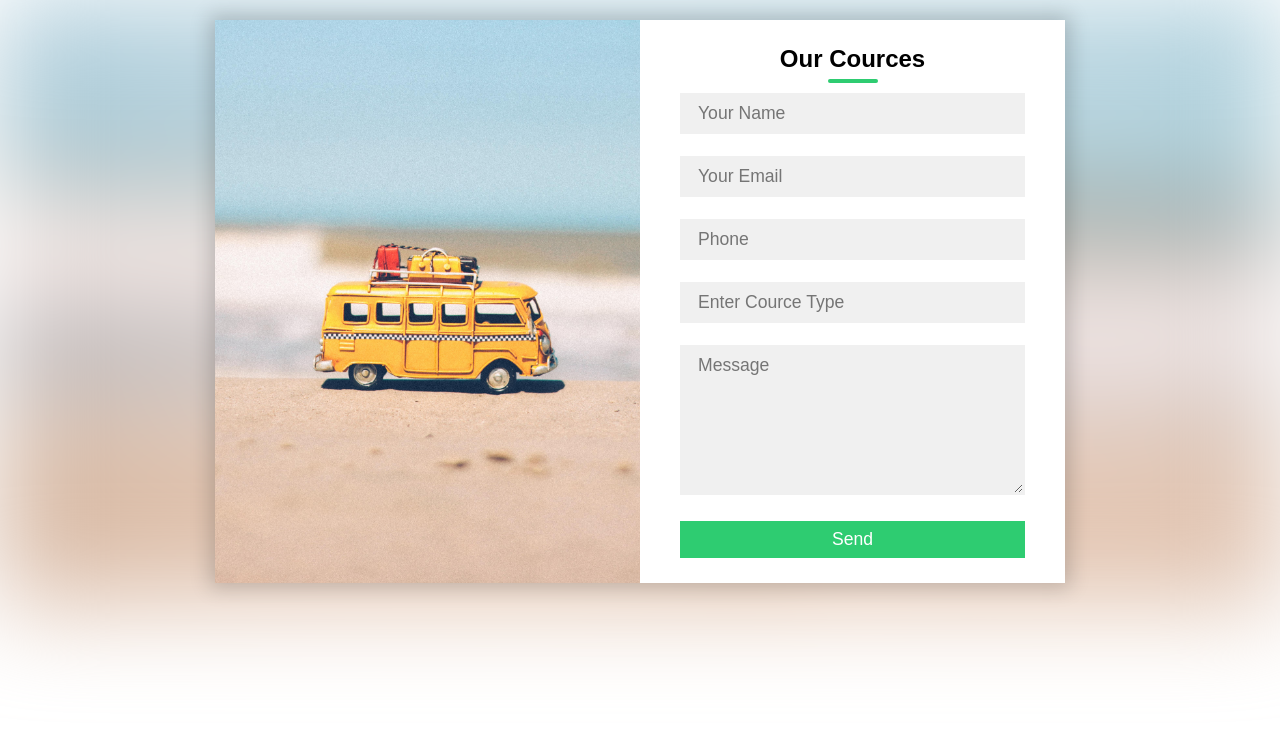
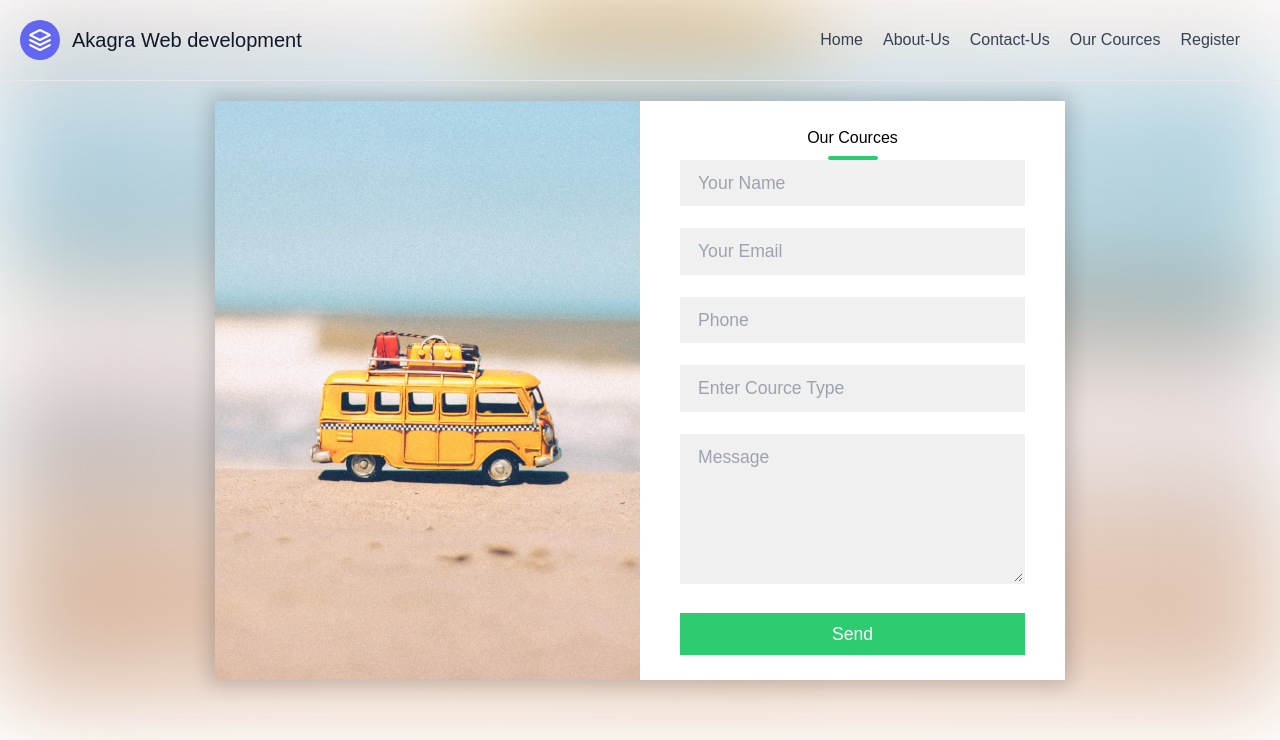
Before and after one commit to Akagra-Mish/akagramishra.github.io, a PHP site: page /forms.html in a window 1280 px wide. Shown: the top 740 px of the page. Run offline with PHP 8.4, Linux system fonts and the light colour scheme.

Commit message:
My site updated

```diff
--- a/About.html
+++ b/About.html
@@ -21,6 +21,7 @@
             <a href="About.html" class="mr-5 hover:text-gray-900">About-Us</a>
             <a href="Contact.html" class="mr-5 hover:text-gray-900">Contact-Us</a>
             <a href="cources.html" class="mr-5 hover:text-gray-900">Our Cources</a>
+            <a href="forms.html" class="mr-5 hover:text-gray-900">Register</a>
           </nav>
         </div>
       </header>
--- a/Contact.html
+++ b/Contact.html
@@ -21,6 +21,7 @@
             <a href="About.html" class="mr-5 hover:text-gray-900">About-Us</a>
             <a href="Contact.html" class="mr-5 hover:text-gray-900">Contact-Us</a>
             <a href="cources.html" class="mr-5 hover:text-gray-900">Our Cources</a>
+            <a href="forms.html" class="mr-5 hover:text-gray-900">Register</a>
           </nav>
         </div>
       </header>
--- a/cources.html
+++ b/cources.html
@@ -21,6 +21,7 @@
             <a href="About.html" class="mr-5 hover:text-gray-900">About-Us</a>
             <a href="Contact.html" class="mr-5 hover:text-gray-900">Contact-Us</a>
             <a href="cources.html" class="mr-5 hover:text-gray-900">Our Cources</a>
+            <a href="forms.html" class="mr-5 hover:text-gray-900">Register</a>
           </nav>
         </div>
       </header>
--- a/forms.html
+++ b/forms.html
@@ -5,9 +5,28 @@
     <meta name="viewport" content="width=device-width, initial-scale=1.0">
     <title>Our Cources</title>
     <link rel="stylesheet" type="text/css" href="style.css">
+    <link href="https://unpkg.com/tailwindcss@^1.0/dist/tailwind.min.css" rel="stylesheet">
     <link rel="shortcut icon" type="image/jpg" href="images/favicon.JPG">
 </head>
 <body>
+    <header class="text-gray-700 body-font">
+        <div class="container mx-auto flex flex-wrap p-5 flex-col md:flex-row items-center">
+          <a class="flex title-font font-medium items-center text-gray-900 mb-4 md:mb-0">
+            <svg xmlns="http://www.w3.org/2000/svg" fill="none" stroke="currentColor" stroke-linecap="round" stroke-linejoin="round" stroke-width="2" class="w-10 h-10 text-white p-2 bg-indigo-500 rounded-full" viewBox="0 0 24 24">
+              <path d="M12 2L2 7l10 5 10-5-10-5zM2 17l10 5 10-5M2 12l10 5 10-5"></path>
+            </svg>
+            <span class="ml-3 text-xl">Akagra Web development</span>
+          </a>
+          <nav class="md:ml-auto flex flex-wrap items-center text-base justify-center">
+            <a href="index.html" class="mr-5 hover:text-gray-900">Home</a>
+            <a href="About.html" class="mr-5 hover:text-gray-900">About-Us</a>
+            <a href="Contact.html" class="mr-5 hover:text-gray-900">Contact-Us</a>
+            <a href="cources.html" class="mr-5 hover:text-gray-900">Our Cources</a>
+            <a href="forms.html" class="mr-5 hover:text-gray-900">Register</a>
+          </nav>
+        </div>
+      </header>
+      <hr>
     <form action="https://submit-form.com/DBzSJgTMQOXFJdwCm5LTm" target="_self">
         <div class="container">
             <div class="contact-box">
--- a/style.css
+++ b/style.css
@@ -119,3 +119,4 @@ textarea{
 		height: 200px;
 	}
 }
+/* hi */
```
Also changed, not shown: README.md (deleted).
